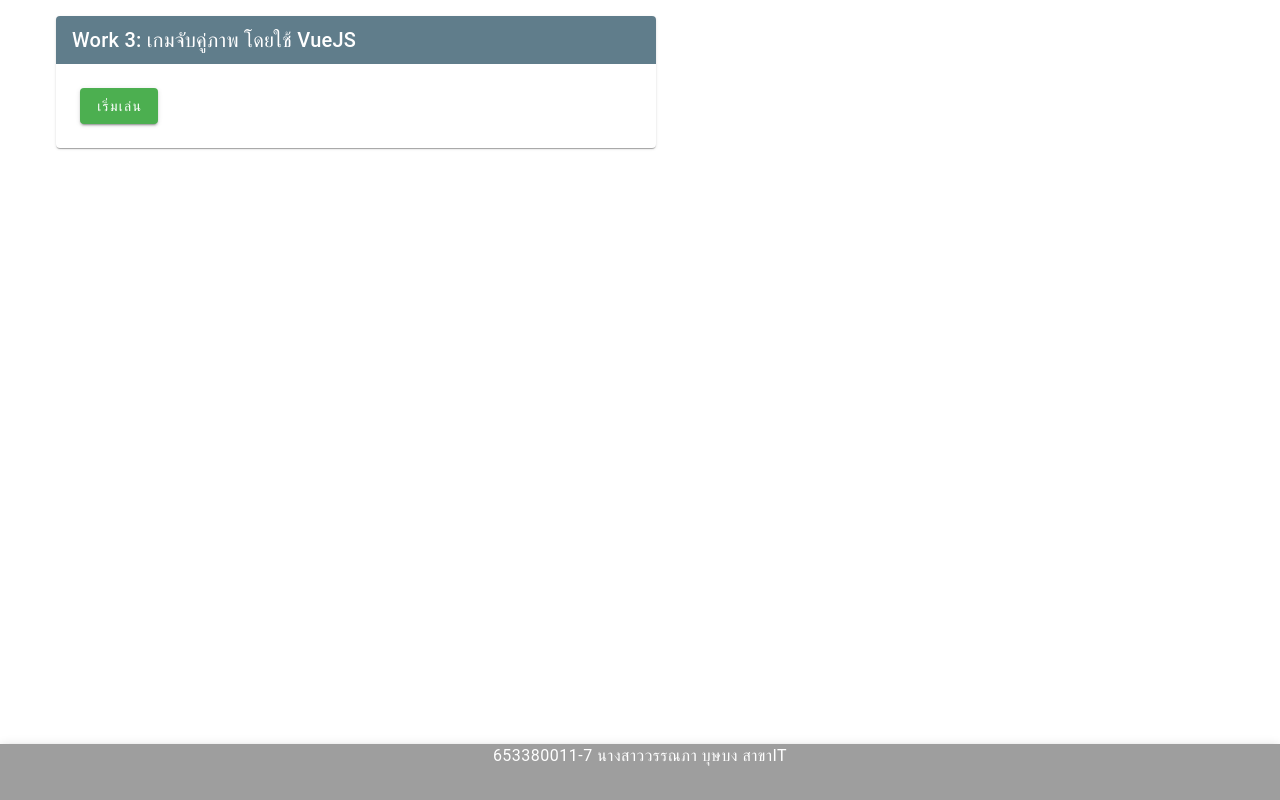
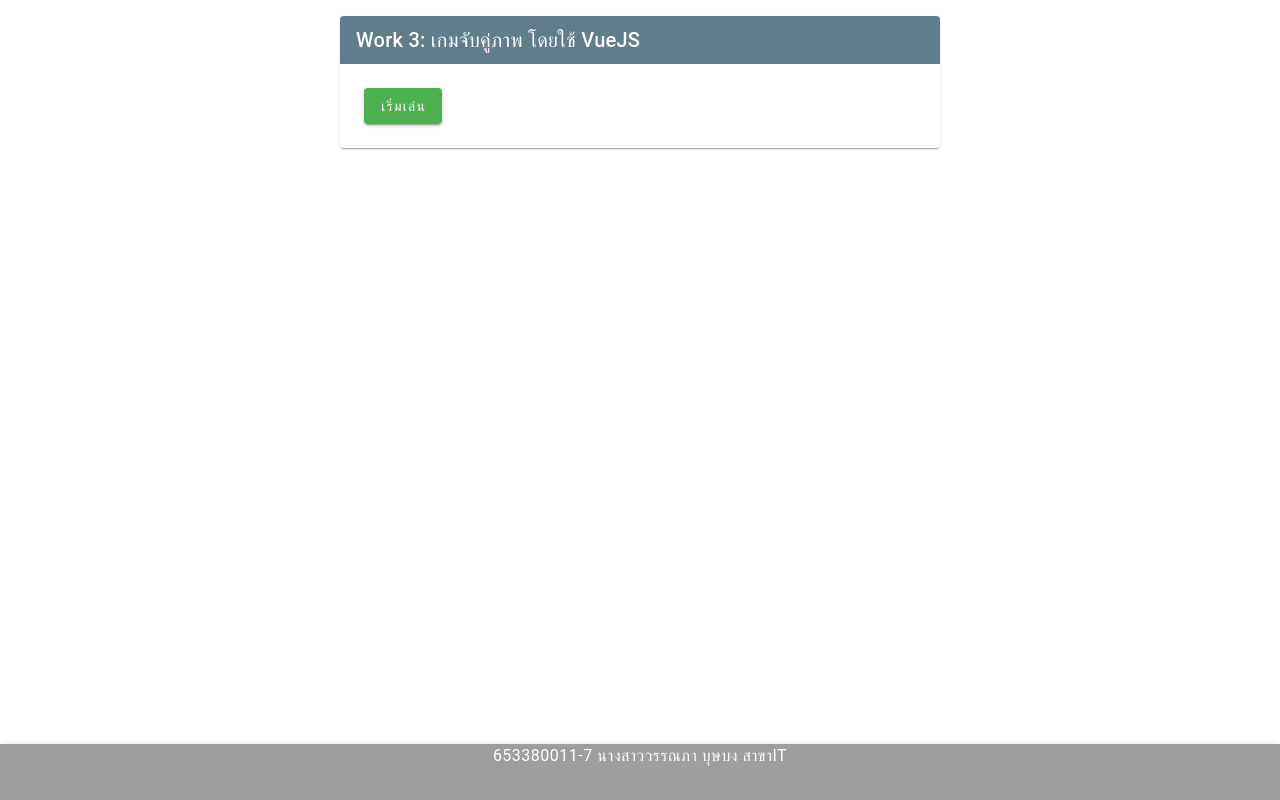
Before and after one commit to Junewannapa/web2566, a plain HTML site: page work03.html in a window 1280 px wide. Drawn offline with nearby package versions, Linux system fonts and the light colour scheme.

Commit message:
Update work03.html

```diff
--- a/work03.html
+++ b/work03.html
@@ -7,7 +7,7 @@
     <div id="app">
       <v-app>
         <v-container>
-          <v-card style="max-width: 600px">
+          <v-card style="max-width: 600px" class="mx-auto">
             <v-card-title class="bg-blue-grey">{{title}}</v-card-title>
             <v-card-text class="pa-6">
               <template v-if="state==0">
```
